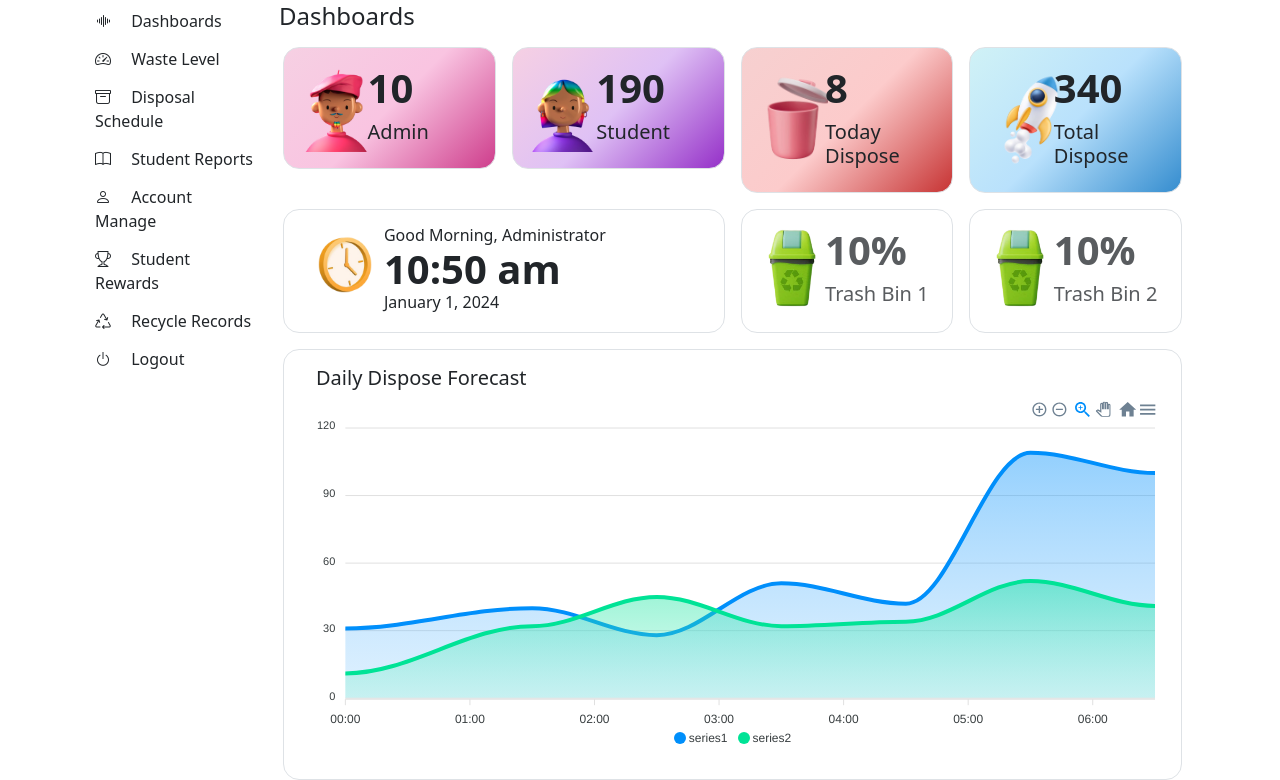
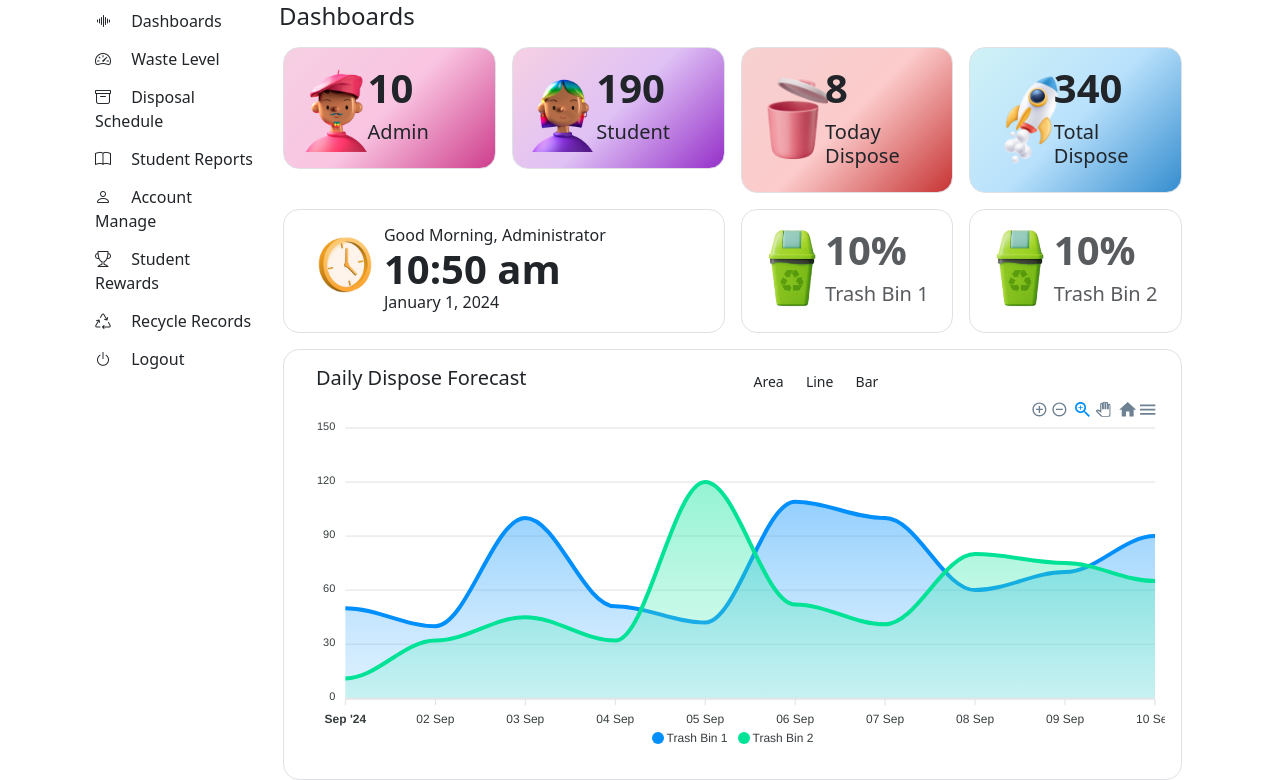
Before and after one commit to f9ki3/basuraHunt, a Flask app: template templates/dashboard.html in a window 1280 px wide. Shown: the part 66-846 px from the top of the page. Run offline with Flask 3, Linux system fonts and the light colour scheme; the template is opened without the code that fills it, so the values that code supplies are empty; data comes from the database, SQL or seed files in the repository; some libraries are stand-ins or nearby versions.

Commit message:
upsdated dashboard

```diff
--- a/static/js/dailyDisposeDashboard.js
+++ b/static/js/dailyDisposeDashboard.js
@@ -1,14 +1,25 @@
-var options = {
+let chart;
+
+function changeChartType(type) {
+    const options = {
         series: [{
-    name: 'series1',
-    data: [31, 40, 28, 51, 42, 109, 100]
+            name: 'Trash Bin 1',
+            data: [50, 40, 100, 51, 42, 109, 100, 60, 70, 90]
         }, {
-    name: 'series2',
-    data: [11, 32, 45, 32, 34, 52, 41]
+            name: 'Trash Bin 2',
+            data: [11, 32, 45, 32, 120, 52, 41, 80, 75, 65]
         }],
         chart: {
             height: 350,
-    type: 'area'
+            type: type,
+            animations: {
+                enabled: true,
+                easing: 'easeinout',
+                speed: 800,
+                dynamicAnimation: {
+                    speed: 350
+                }
+            }
         },
         dataLabels: {
             enabled: false
@@ -18,7 +29,18 @@ var options = {
         },
         xaxis: {
             type: 'datetime',
-    categories: ["2018-09-19T00:00:00.000Z", "2018-09-19T01:30:00.000Z", "2018-09-19T02:30:00.000Z", "2018-09-19T03:30:00.000Z", "2018-09-19T04:30:00.000Z", "2018-09-19T05:30:00.000Z", "2018-09-19T06:30:00.000Z"]
+            categories: [
+                "2024-09-01T00:00:00.000Z",
+                "2024-09-02T00:00:00.000Z",
+                "2024-09-03T00:00:00.000Z",
+                "2024-09-04T00:00:00.000Z",
+                "2024-09-05T00:00:00.000Z",
+                "2024-09-06T00:00:00.000Z",
+                "2024-09-07T00:00:00.000Z",
+                "2024-09-08T00:00:00.000Z",
+                "2024-09-09T00:00:00.000Z",
+                "2024-09-10T00:00:00.000Z"
+            ]
         },
         tooltip: {
             x: {
@@ -27,5 +49,26 @@ var options = {
         },
     };
 
-  var chart = new ApexCharts(document.querySelector("#dailyDispose"), options);
+    // If chart already exists, destroy it before creating a new one
+    if (chart) {
+        chart.destroy();
+    }
+
+    // Create and render the chart
+    chart = new ApexCharts(document.querySelector("#dailyDispose"), options);
     chart.render();
+}
+
+// Initial render with area chart
+changeChartType('area');
+
+// Set up click event handlers for buttons
+$('#area').click(function() {
+    changeChartType('area');
+});
+$('#line').click(function() {
+    changeChartType('line');
+});
+$('#bar').click(function() {
+    changeChartType('bar');
+});
--- a/templates/dashboard.html
+++ b/templates/dashboard.html
@@ -124,7 +124,16 @@
                     </div>
                     <div class="col-12">
                         <div class="border rounded-4 p-3" >
-                            <h5 class="ms-3">Daily Dispose Forecast</h5>
+                            <div class="row">
+                                <div class="col-6">
+                                    <h5 class="ms-3">Daily Dispose Forecast</h5>
+                                </div>
+                                <div class="col-6">
+                                    <button id="area" class="btn btn-sm">Area</button>
+                                    <button id="line" class="btn btn-sm">Line</button>
+                                    <button id="bar" class="btn btn-sm">Bar</button>
+                                </div>
+                            </div>
                             <div id="dailyDispose"></div>
                         </div>
                     </div>
```
Lines whose indentation alone changed are shown as unchanged.
